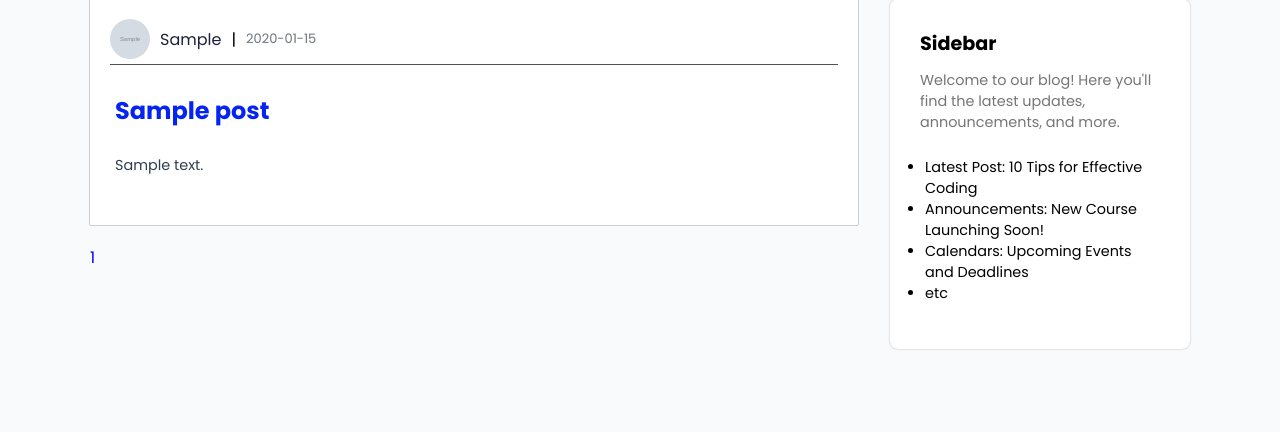
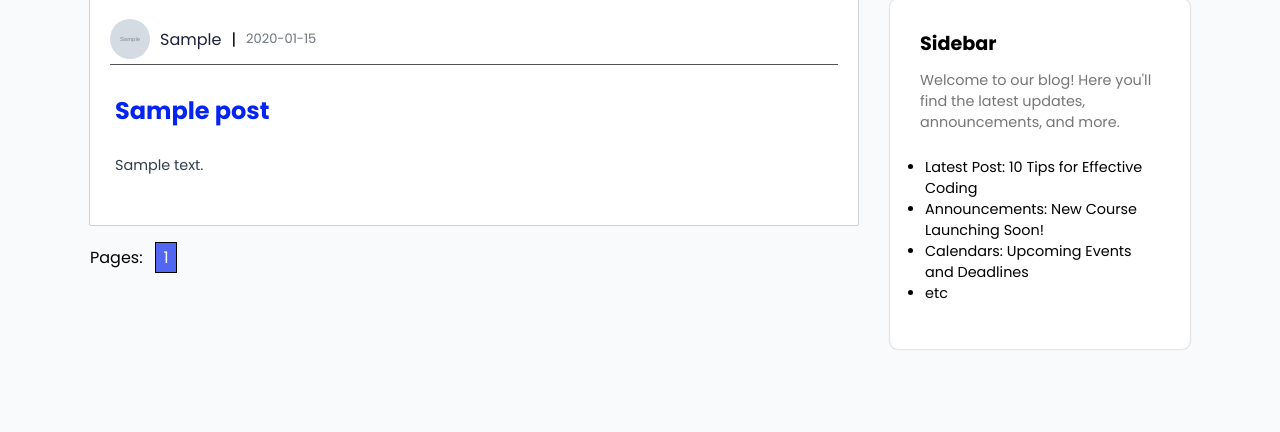
Before and after one commit to samincgs/quill-blog, a Flask app: page / in a window 1280 px wide. Shown: the part 125-557 px from the top of the page. Run offline with Flask 3, Linux system fonts and the light colour scheme; tables that the repository leaves empty hold one stand-in row (values such as "Sample post"); grey boxes marked "Sample" are stand-in pictures.

Commit message:
worked on the frontend and added the page links at the bottom so a user can navigate through the pagination

```diff
--- a/quillblog/routes.py
+++ b/quillblog/routes.py
@@ -15,8 +15,8 @@ from quillblog.models import User, Post
 def home():
     # posts = Post.query.all()
     page = request.args.get('page', 1, type=int)
-    posts = Post.query.paginate(per_page=3, page=page)
-    return render_template('home.html', posts=posts)
+    posts = Post.query.paginate(per_page=5, page=page)
+    return render_template('home.html', posts=posts,)
 
 @app.route('/about')
 def about():
--- a/quillblog/static/main.css
+++ b/quillblog/static/main.css
@@ -457,3 +457,15 @@ a {
 .modal-buttons {
   padding: 20px;
 }
+
+.page-list {
+  border: 1px solid black;
+  padding: 3px 7px;
+}
+
+.current-page {
+  border: 1px solid black;
+  padding: 3px 7px;
+  background-color: #2e48f1d2;
+  color: white;
+}
--- a/quillblog/static/script.js
+++ b/quillblog/static/script.js
@@ -1,8 +1,8 @@
 // Get the modal, open button, and close button elements
-var modal = document.getElementById('deleteModal')
-var deleteIcon = document.getElementById('delete-icon')
-var closeBtn = document.getElementsByClassName('close')[0]
-var cancelBtn = document.getElementsByClassName('cancel-btn')[0]
+let modal = document.getElementById('deleteModal')
+let deleteIcon = document.getElementById('delete-icon')
+let closeBtn = document.getElementsByClassName('close')[0]
+let cancelBtn = document.getElementsByClassName('cancel-btn')[0]
 
 // When the user clicks the delete icon, open the modal
 deleteIcon.onclick = function (event) {
--- a/quillblog/templates/home.html
+++ b/quillblog/templates/home.html
@@ -14,6 +14,11 @@
     <p>{{post.content}}</p>
   </div>
 </div>
-{% endfor %} {% for page_num in posts.iter_pages() %} {% if page_num %}
-<a class="" href="{{url_for('home', page=page_num)}}">{{page_num}}</a>
+{% endfor %} Pages: &nbsp;{% for page_num in posts.iter_pages() %} {% if
+page_num == posts.page %}
+<a class="current-page" href="{{url_for('home', page=page_num)}}"
+  >{{page_num}}</a
+>
+{% elif page_num %}
+<a class="page-list" href="{{url_for('home', page=page_num)}}">{{page_num}}</a>
 {% else %} ... {% endif %} {% endfor %} {% endblock content %}
```
